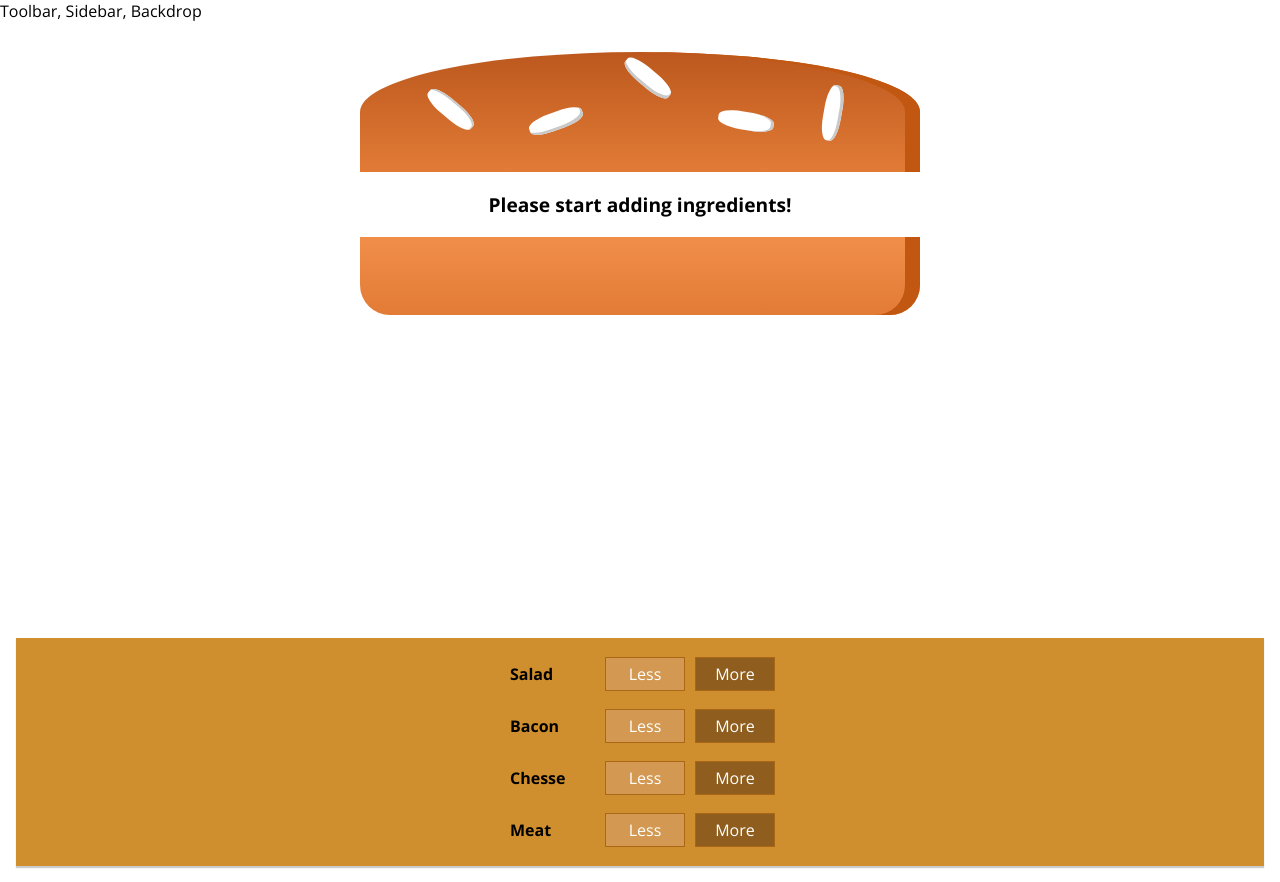
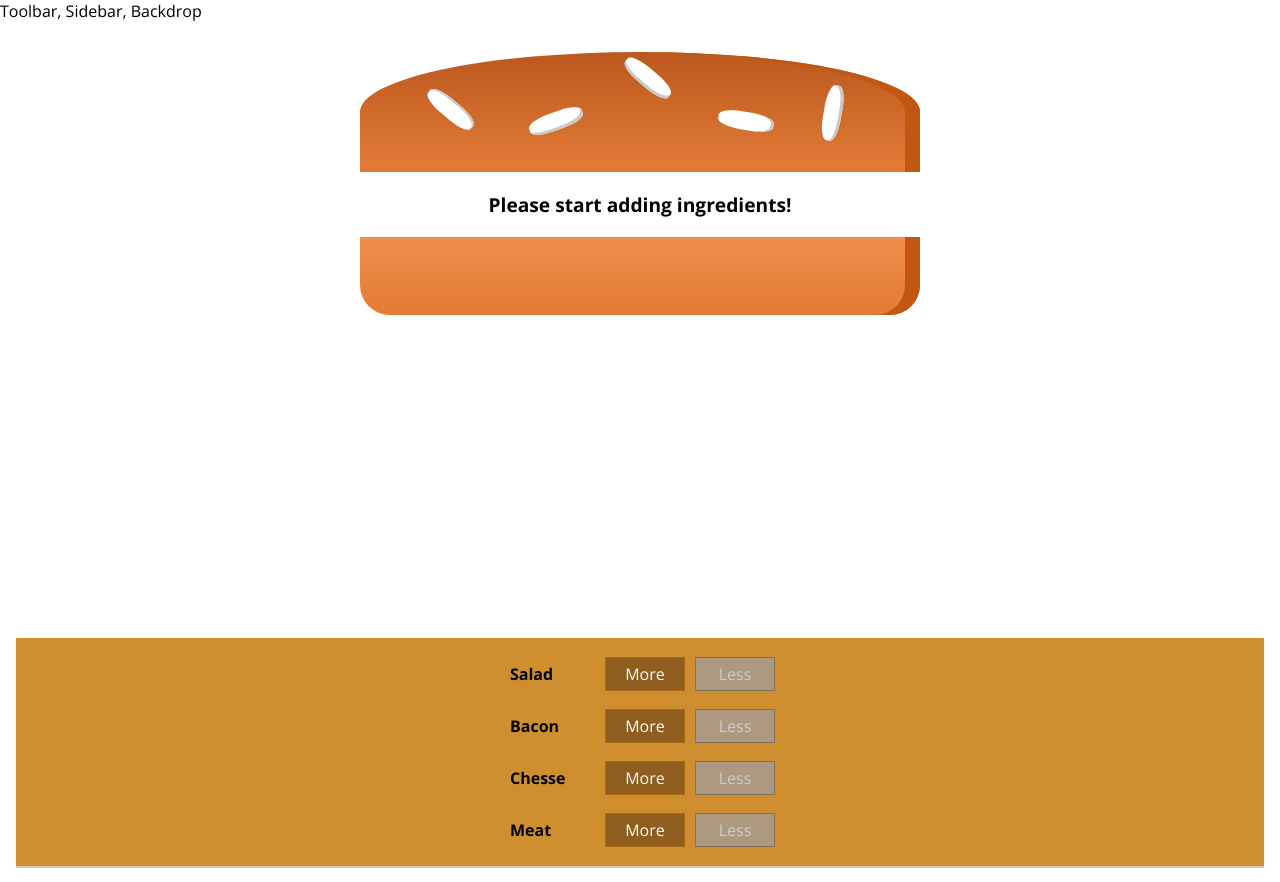
Before and after one commit to marcelocg/burger, a React app: page / in a window 1280 px wide. Built offline with nearby package versions, Linux system fonts and the light colour scheme.

Commit message:
Implement the remove ingredient logic

```diff
--- a/src/components/Burger/BuildControls/BuildControl/BuildControl.js
+++ b/src/components/Burger/BuildControls/BuildControl/BuildControl.js
@@ -4,8 +4,13 @@
 const buildControl = (props) => (
   <div className={classes.BuildControl}>
     <div className={classes.Label}>{props.label}</div>
-    <button className={classes.Less}>Less</button>
-    <button className={classes.More} onClick={props.added}>More</button>
+    <button
+      className={classes.More}
+      onClick={props.added}>More</button>
+    <button
+      className={classes.Less}
+      onClick={props.removed}
+      disabled={props.disabled}>Less</button>
   </div>
 );
 
--- a/src/components/Burger/BuildControls/BuildControls.js
+++ b/src/components/Burger/BuildControls/BuildControls.js
@@ -16,6 +16,8 @@
                 key={ctrl.label}
                 label={ctrl.label}
                 added={() => props.ingredientAdded(ctrl.type)}
+                removed={() => props.ingredientRemoved(ctrl.type)}
+                disabled={props.disabled[ctrl.type]}
       />
     ))}
   </div>
--- a/src/containers/BurgerBuilder/BurgerBuilder.js
+++ b/src/containers/BurgerBuilder/BurgerBuilder.js
@@ -35,15 +35,38 @@
   }
 
   removeIngredientHandler = (type) => {
+    const oldCount = this.state.ingredients[type];
+    if (oldCount <= 0) {
+      return;
+    }
+    const updatedCount = oldCount - 1;
+    const updatedIngredients = {...this.state.ingredients};
+    updatedIngredients[type] = updatedCount;
 
+    const priceDeduction = INGREDIENT_PRICES[type];
+    const oldPrice = this.state.totalPrice;
+    const newPrice = oldPrice - priceDeduction;
+    this.setState({totalPrice: newPrice, ingredients: updatedIngredients});
   }
 
 
   render () {
+    const disabledInfo = {
+      ...this.state.ingredients
+    };
+
+    for (const key in disabledInfo) {
+      disabledInfo[key] = disabledInfo[key] <= 0;
+    }
+
     return (
       <Group>
         <Burger ingredients={this.state.ingredients} />
-        <BuildControls ingredientAdded={this.addIngredientHandler}/>
+        <BuildControls
+            ingredientAdded={this.addIngredientHandler}
+            ingredientRemoved={this.removeIngredientHandler}
+            disabled={disabledInfo}
+        />
       </Group>
     );
   }
```
